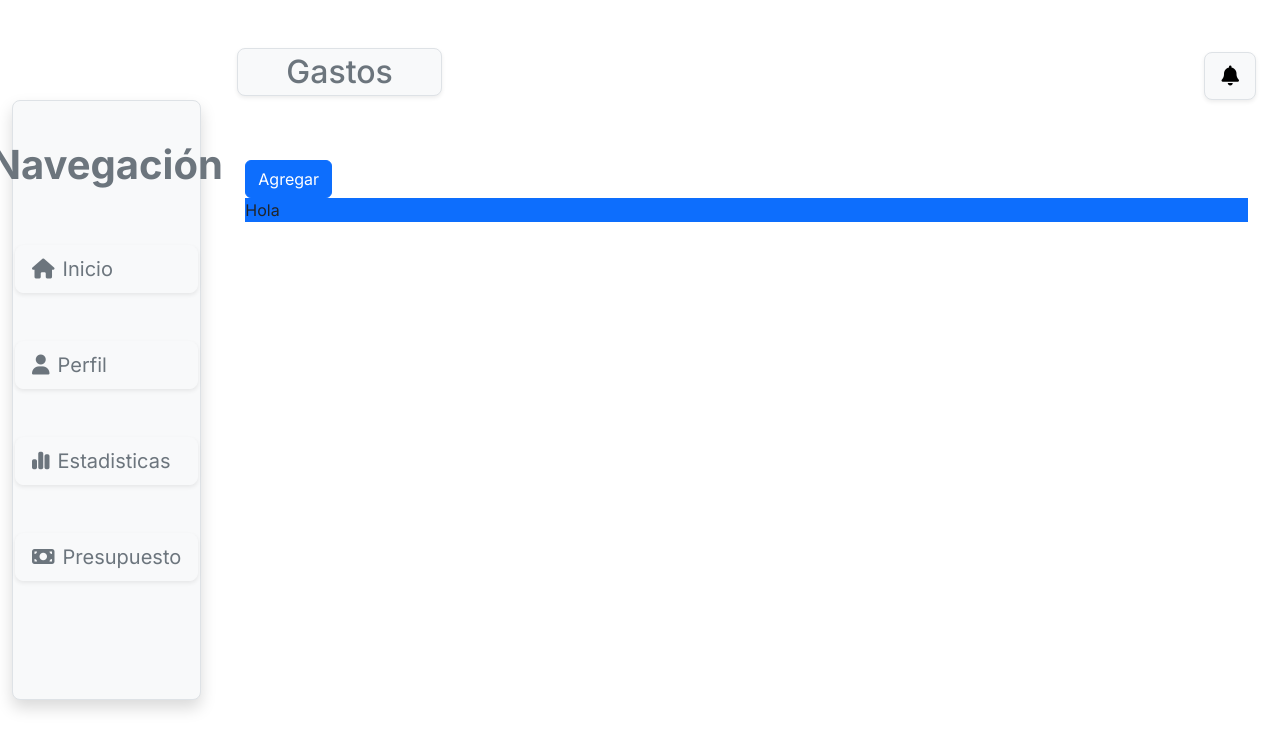
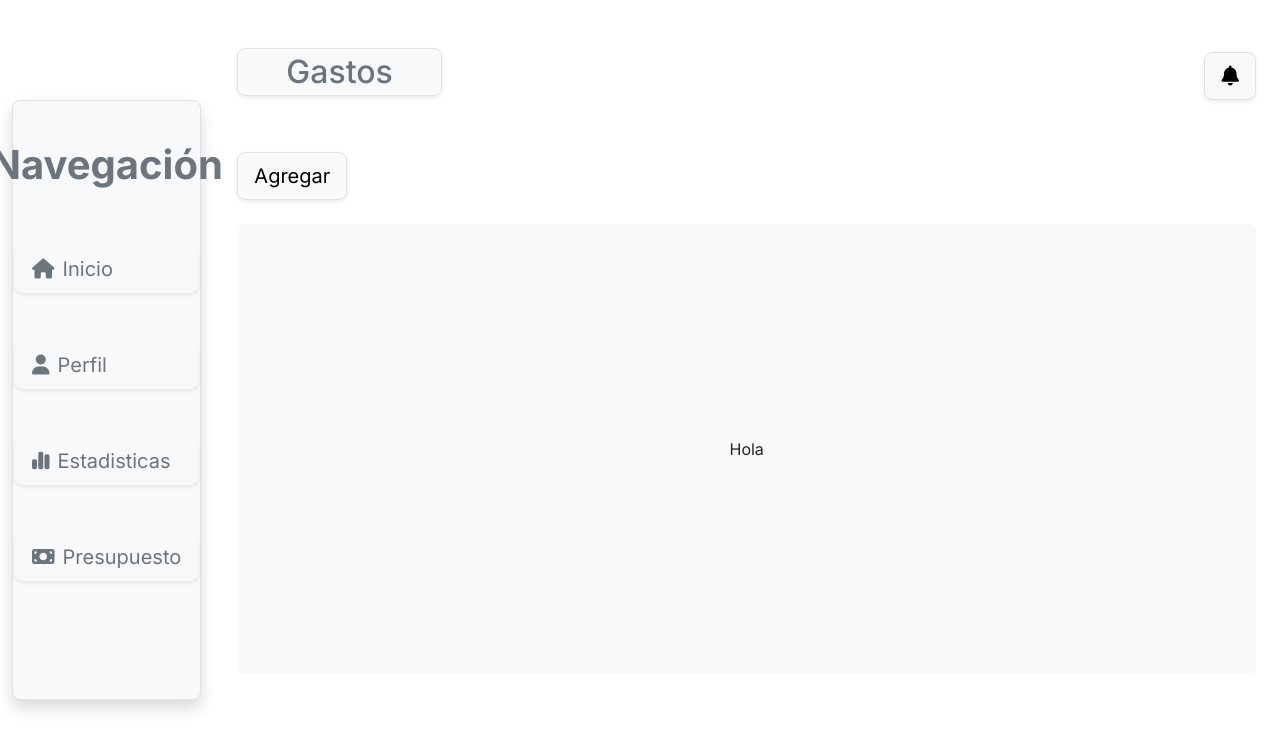
Before and after one commit to Whomy09/forntend-spend-track, a Vue app: page / in a window 1280 px wide. Shown: the top 750 px of the page. Built offline with nearby package versions, Linux system fonts and the light colour scheme.

Commit message:
Estructura de carpetas de componentes

```diff
--- a/src/router/index.ts
+++ b/src/router/index.ts
@@ -1,5 +1,5 @@
 import { createRouter, createWebHistory } from 'vue-router'
-import PrincipalView from '../views/PrincipalView.vue'
+import PrincipalView from '../views/PrincipalView/PrincipalView.vue'
 
 const router = createRouter({
   history: createWebHistory(import.meta.env.BASE_URL),
--- a/src/views/PrincipalView.vue
+++ b/src/views/PrincipalView/PrincipalView.vue
@@ -3,9 +3,9 @@
     <div class="row">
       <Header title="Gastos"/>
     </div>
-    <div class="bg-light-emphasis h-75 mt-5 p-2">
-      <button class="btn btn-primary">Agregar</button>
-      <div class=" bg-primary">
+    <div class="bg-light-emphasis h-75 mt-5">
+      <button class="btn btn-light btn-lg border border-1 shadow-sm">Agregar</button>
+      <div class="d-flex justify-content-center align-items-center bg-light mt-4 h-75 rounded-2">
         Hola
       </div>
     </div>
```
